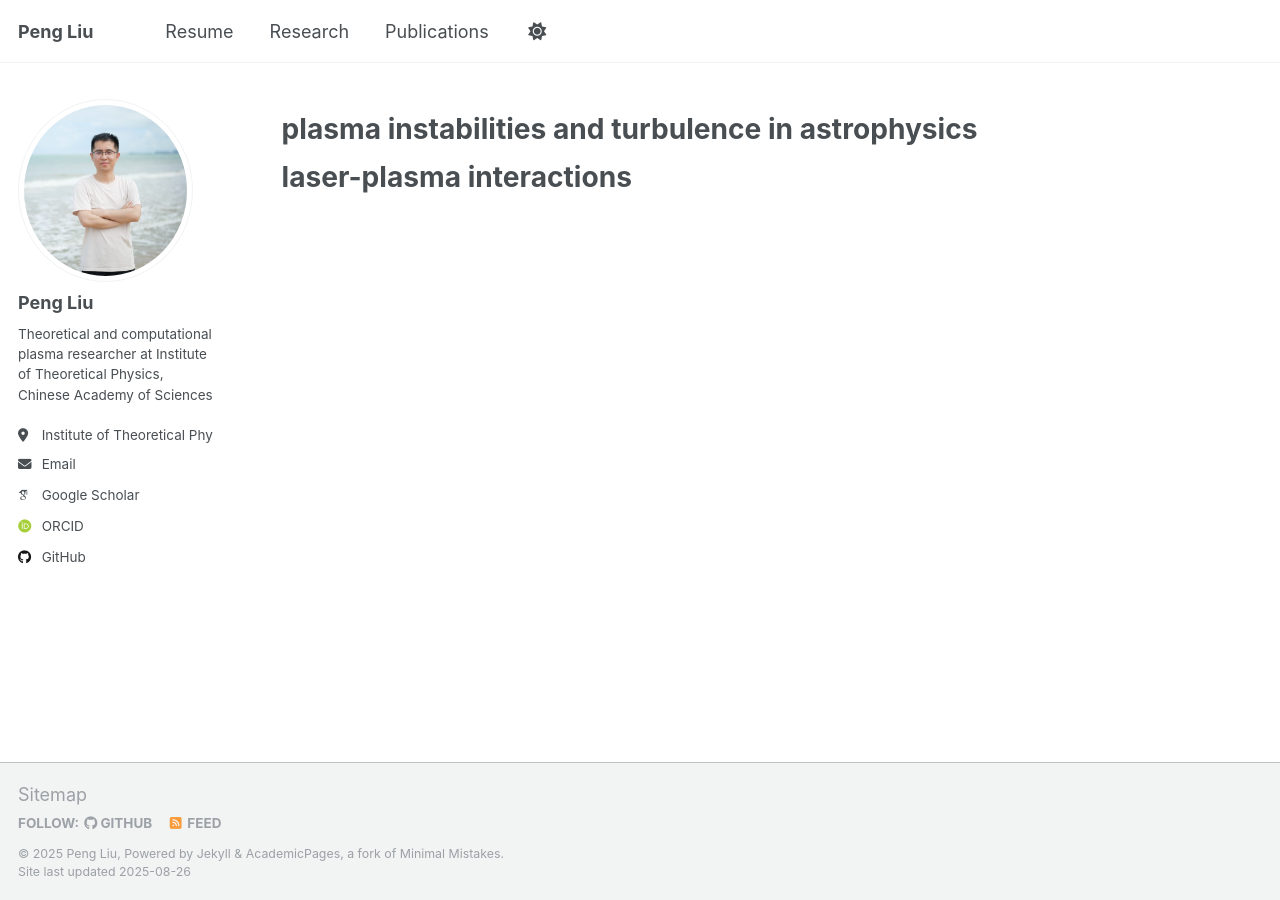
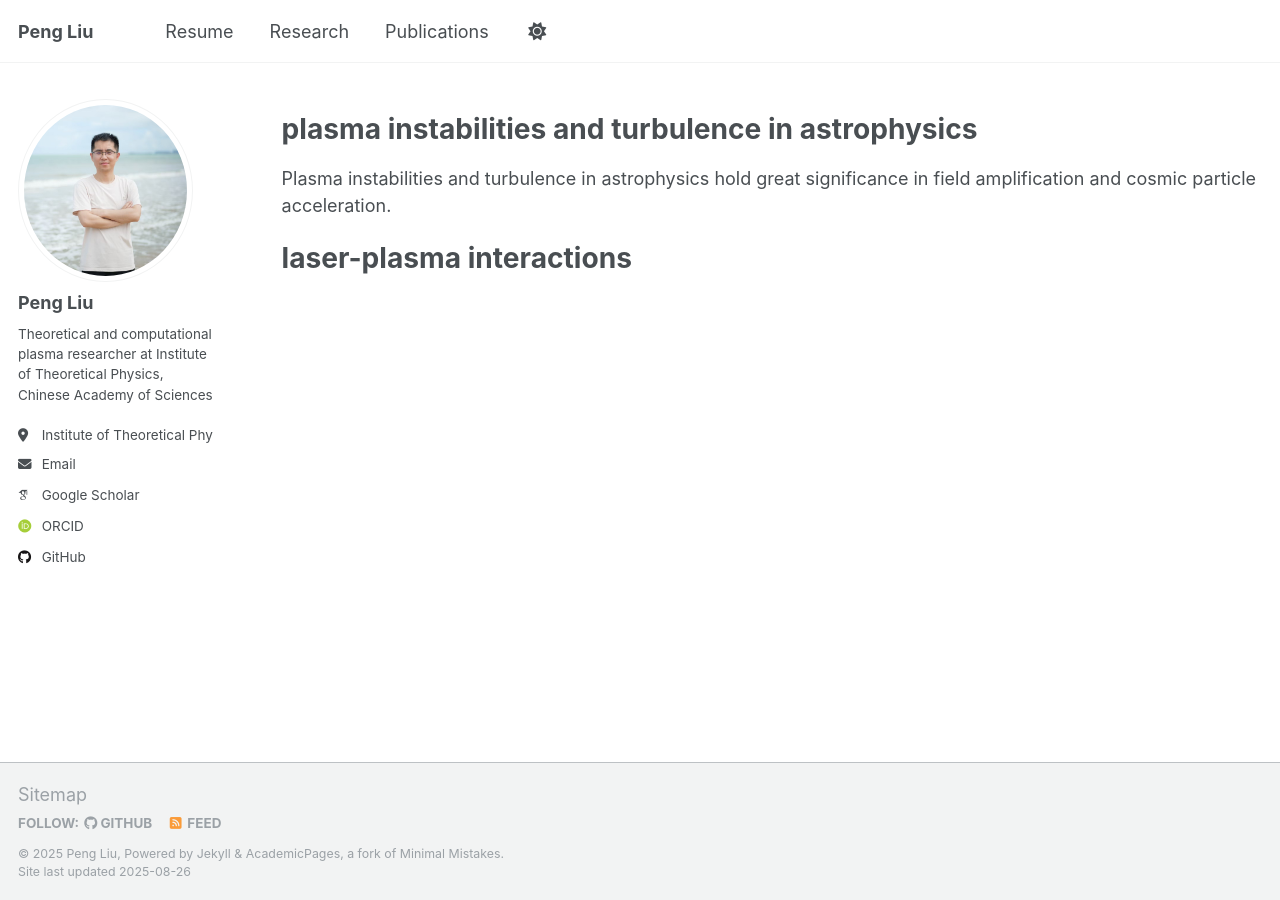
Before and after one commit to pliulfcuigithub/pliulfcuigithub.github.io, a Jekyll site: the page built from _pages/research.md, in a window 1280 px wide. Built offline with Jekyll 4.4.1, drawn with Linux system fonts in a browser that asks for light colours; some web fonts are replaced.

Commit message:
Update research.md

```diff
--- a/_pages/research.md
+++ b/_pages/research.md
@@ -8,7 +8,7 @@ author_profile: true
 
 plasma instabilities and turbulence in astrophysics
 ===========
-
+Plasma instabilities and turbulence in astrophysics hold great significance in field amplification and cosmic particle acceleration.
 
 laser-plasma interactions
 ==========
```
